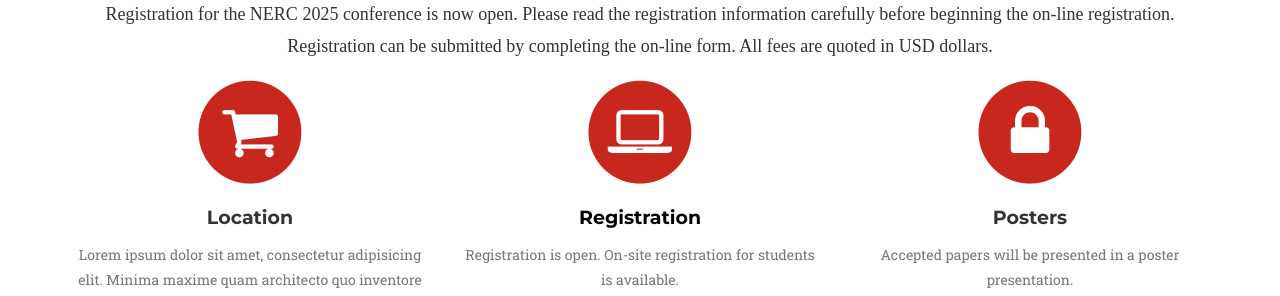
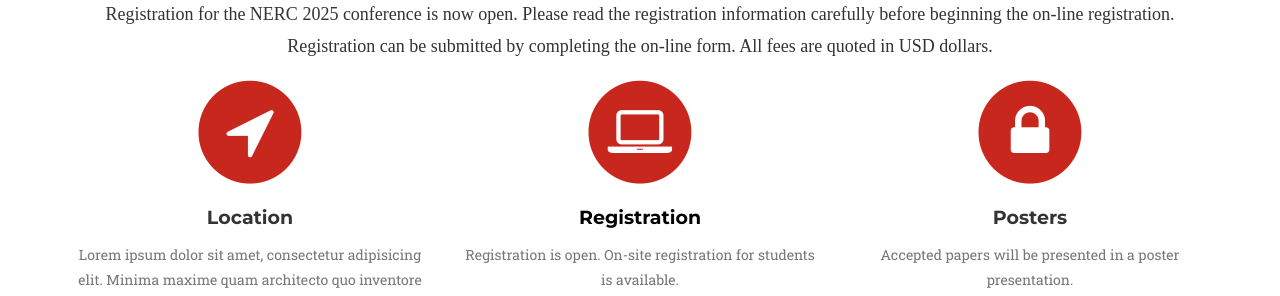
Before and after one commit to Cornell-Tech-AIRLab/cornell2025.nerc.io, a Jekyll site: the page built from index.html, in a window 1280 px wide and 900 px high, scrolled down 930 px. Shown: the part 150-446 px from the top of the window. Built offline with Jekyll 4.4.1, drawn with Linux system fonts in a browser that asks for light colours; some web fonts are replaced.

Commit message:
test arrow

```diff
--- a/_includes/registration.html
+++ b/_includes/registration.html
@@ -15,7 +15,8 @@
       <div class="col-md-4">
         <span class="fa-stack fa-4x">
           <i class="fa fa-circle fa-stack-2x text-primary"></i>
-          <i class="fa fa-shopping-cart fa-stack-1x fa-inverse"></i>
+          <!-- <i class="fa fa-shopping-cart fa-stack-1x fa-inverse"></i> -->
+          <i class="fa fa-location-arrow fa-stack-1x fa-inverse"></i>
         </span>
         <h4 class="registration-heading">Location</h4>
         <p class="text-muted">Lorem ipsum dolor sit amet, consectetur adipisicing elit. Minima maxime quam architecto quo inventore harum ex magni, dicta impedit.</p>
```
